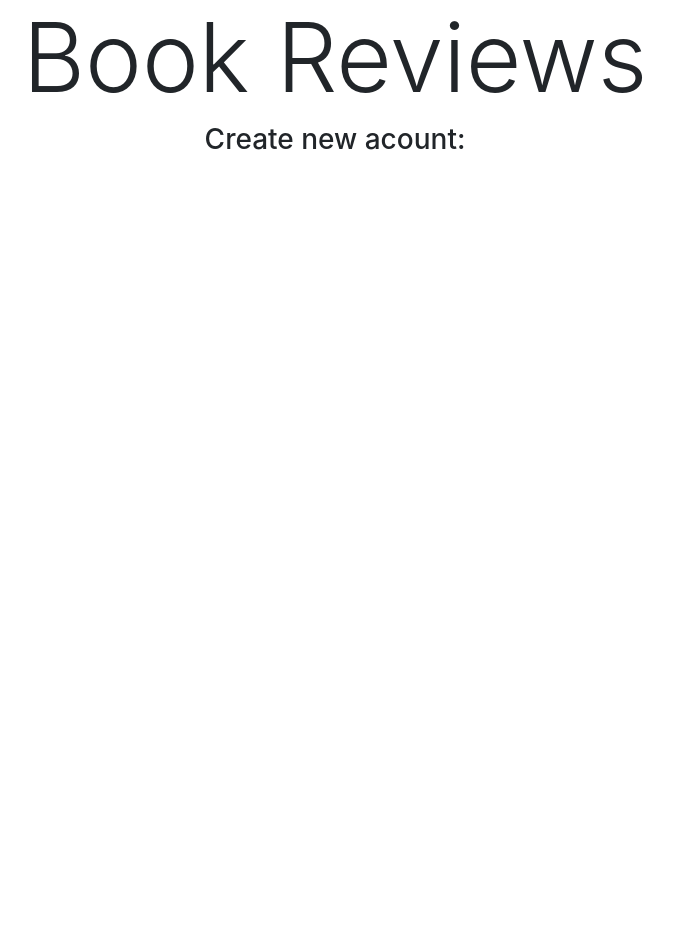
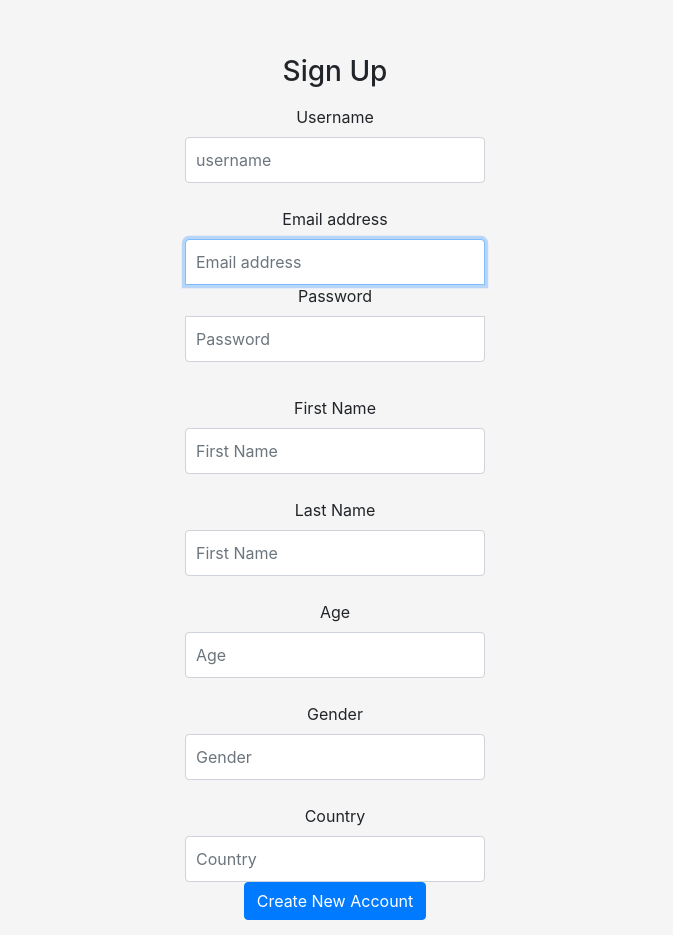
Before and after one commit to ySharma0/RunWithFriends, a Flask app: page /signup in a window 1280 px wide. Shown: the whole page, without its empty margins (305-978 px from the left). Before the commit the page ends 150 px from the top, so only its background shows below. Run offline with Flask 2, Linux system fonts and the light colour scheme; parts of the project's set-up code (start-up, migrations or seed data) failed here and were passed over; some libraries are stand-ins or nearby versions.

Commit message:
Sign up done

```diff
--- a/server.py
+++ b/server.py
@@ -66,22 +66,23 @@ def signup():
     if(request.method == "GET"):
         return render_template("signup.html")
 
-    signup_params = request.get_json()
-    username = str(signup_params["username"]).upper()
-    password = str(signup_params["password"])
-    firstName = str(signup_params["firstName"]).capitalize()
-    lastName = str(signup_params["lastName"]).capitalize()
-    email = str(signup_params["email"]).upper()
-    age = int(signup_params["age"])
-    gender = str(signup_params["gender"]).upper()
-    country = str(signup_params["country"]).upper()
+    # signup_params = request.form.get("username")
+    username = str(request.form.get("username")).upper()
+    password = str(request.form.get("password"))
+    firstName = str(request.form.get("firstname")).capitalize()
+    lastName = str(request.form.get("lastname")).capitalize()
+    email = str(request.form.get("email")).upper()
+    age = int(request.form.get("age"))
+    gender = str(request.form.get("gender")).upper()
+    country = str(request.form.get("country")).upper()
     passwordHash = hashlib.sha256()
     passwordHash.update(password.encode('utf8'))
     hashedPassword = str(passwordHash.hexdigest())
     placeholderFriendslist = set()
 
     if(checkUser(username) == True):
-        return jsonify({"error": "username already exists"})
+        # return jsonify({"error": "username already exists"})
+        return "user already exists"
     else:
 
         session.execute(session.prepare(
@@ -92,7 +93,8 @@ def signup():
         # update user info:
         session.execute(session.prepare("""insert into "Exercisewithfriends".user_info (id, age, country, email, first_name, friend_list, gender, last_name) values (?,?,?,?,?,?,?,?)"""), [
                         userID, age, country, email, firstName, placeholderFriendslist, gender, lastName])
-        return jsonify({"success": "user created"}), 200
+        # return jsonify({"success": "user created"}), 200
+        return "User created, log in to access dashboard"
 
 
 @app.route("/addfriend", methods=["POST", "GET"])
--- a/static/css/signup.css
+++ b/static/css/signup.css
@@ -1,12 +1,42 @@
+html,
 body {
-  text-align: center;
+  height: 100%;
 }
 
-form {
-  display: inline-block;
-}
-form button {
-  margin-top: 10px;
+body {
+  display: flex;
+  align-items: center;
+  padding-top: 40px;
+  padding-bottom: 40px;
+  background-color: #f5f5f5;
 }
 
-/*# sourceMappingURL=signUp.css.map */
+.form-signin {
+  width: 100%;
+  max-width: 330px;
+  padding: 15px;
+  margin: auto;
+}
+.form-signin .checkbox {
+  font-weight: 400;
+}
+.form-signin .form-control {
+  position: relative;
+  box-sizing: border-box;
+  height: auto;
+  padding: 10px;
+  font-size: 16px;
+}
+.form-signin .form-control:focus {
+  z-index: 2;
+}
+.form-signin input[type="email"] {
+  margin-bottom: -1px;
+  border-bottom-right-radius: 0;
+  border-bottom-left-radius: 0;
+}
+.form-signin input[type="password"] {
+  margin-bottom: 10px;
+  border-top-left-radius: 0;
+  border-top-right-radius: 0;
+}
--- a/templates/signup.html
+++ b/templates/signup.html
@@ -1,18 +1,138 @@
 <!DOCTYPE html>
-<html>
-    <head>
-        <link rel="stylesheet" href="https://stackpath.bootstrapcdn.com/bootstrap/4.5.0/css/bootstrap.min.css" integrity="sha384-9aIt2nRpC12Uk9gS9baDl411NQApFmC26EwAOH8WgZl5MYYxFfc+NcPb1dKGj7Sk" crossorigin="anonymous">
-        <link rel = "stylesheet" href = "../static/css/signup.css">
-        <meta name="viewport" content="width=device-width, initial-scale=1.0">
-        <title>
-            Sign Up
-        </title>
-    </head>
-    <body>
-        <h1 class = "display-1">Book Reviews</h1>
-        <h3>Create new acount:</h3>
+<html lang="en">
+  <head>
+    <meta charset="utf-8" />
+    <meta name="viewport" content="width=device-width, initial-scale=1" />
+    <meta name="description" content="" />
+    <meta
+      name="author"
+      content="Mark Otto, Jacob Thornton, and Bootstrap contributors"
+    />
+    <meta name="generator" content="Hugo 0.79.0" />
+    <title>Signin Template · Bootstrap v5.0</title>
 
+    <link
+      rel="canonical"
+      href="https://getbootstrap.com/docs/5.0/examples/sign-in/"
+    />
 
+    <!-- Bootstrap core CSS -->
+    <link href="../assets/dist/css/bootstrap.min.css" rel="stylesheet" />
 
-    </body>
+    <style>
+      .bd-placeholder-img {
+        font-size: 1.125rem;
+        text-anchor: middle;
+        -webkit-user-select: none;
+        -moz-user-select: none;
+        user-select: none;
+      }
+
+      @media (min-width: 768px) {
+        .bd-placeholder-img-lg {
+          font-size: 3.5rem;
+        }
+      }
+    </style>
+
+    <!-- Custom styles for this template -->
+    <link href="../static/css/signup.css" rel="stylesheet" />
+  </head>
+  <body class="text-center">
+    <main class="form-signin">
+      <form action="{{url_for('signup')}}" method="post">
+        <h1 class="h3 mb-3 fw-normal">Sign Up</h1>
+        <label for="inputUsername" class="visually-hidden">Username</label>
+        <br />
+        <input
+          type="text"
+          id="inputUsername"
+          name="username"
+          class="form-control"
+          placeholder="username"
+          required
+        />
+        <br />
+        <label for="inputEmail" class="visually-hidden">Email address</label>
+
+        <input
+          type="email"
+          id="inputEmail"
+          name="email"
+          class="form-control"
+          placeholder="Email address"
+          required
+          autofocus
+        />
+        <label for="inputPassword" class="visually-hidden">Password</label>
+        <br />
+        <input
+          type="password"
+          id="inputPassword"
+          name="password"
+          class="form-control"
+          placeholder="Password"
+          required
+        />
+        <br />
+        <label for="inputFirstname" class="visually-hidden">First Name</label>
+        <br />
+        <input
+          type="text"
+          id="inputFirstname"
+          name="firstname"
+          class="form-control"
+          placeholder="First Name"
+          required
+        />
+        <br />
+        <label for="inputLastname" class="visually-hidden">Last Name</label>
+        <br />
+        <input
+          type="text"
+          id="inputLastname"
+          name="lastname"
+          class="form-control"
+          placeholder="First Name"
+          required
+        />
+        <br />
+        <label for="inputAge" class="visually-hidden">Age</label>
+        <br />
+        <input
+          type="number"
+          id="inputAge"
+          name="age"
+          class="form-control"
+          placeholder="Age"
+          required
+        />
+        <br />
+        <label for="inputGender" class="visually-hidden">Gender</label>
+        <br />
+        <input
+          type="text"
+          id="inputGender"
+          name="gender"
+          class="form-control"
+          placeholder="Gender"
+          required
+        />
+        <br />
+        <label for="inputCountry" class="visually-hidden">Country</label>
+        <br />
+        <input
+          type="text"
+          id="inputCountry"
+          name="country"
+          class="form-control"
+          placeholder="Country"
+          required
+        />
+        <button type="submit" class="btn btn-primary" id="submit-btn">
+          Create New Account
+        </button>
+      </form>
+    </main>
+  </body>
 </html>
```
Also changed, not shown: static/css/index.css (+34 -41 lines), templates/index.html (+61 -27 lines).
